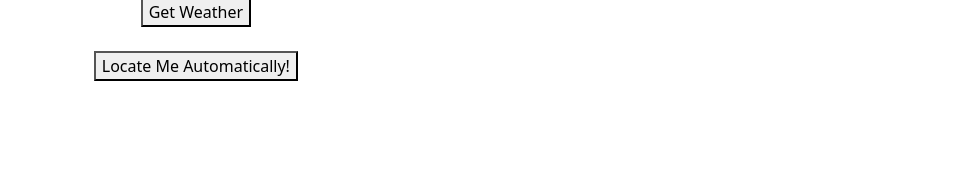
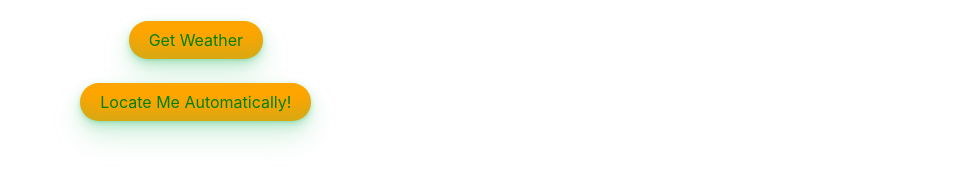
Before and after one commit to Sasha-create/Hackathon_2-weather-app, a plain HTML site: page index.html in a window 1280 px wide. Shown: the part 213-394 px from the top of the page, without its empty margins (228-1185 px from the left). Drawn offline with nearby package versions, Linux system fonts and the light colour scheme.

Commit message:
new button look

```diff
--- a/assets/css/style.css
+++ b/assets/css/style.css
@@ -168,3 +168,51 @@ td {
         display: none;
     }
   }
+
+  .submit-button {
+    background-color: orange;
+  border-radius: 100px;
+  box-shadow: rgba(44, 187, 99, .2) 0 -25px 18px -14px inset,rgba(44, 187, 99, .15) 0 1px 2px,rgba(44, 187, 99, .15) 0 2px 4px,rgba(44, 187, 99, .15) 0 4px 8px,rgba(44, 187, 99, .15) 0 8px 16px,rgba(44, 187, 99, .15) 0 16px 32px;
+  color: green;
+  cursor: pointer;
+  display: inline-block;
+  font-family: CerebriSans-Regular,-apple-system,system-ui,Roboto,sans-serif;
+  padding: 7px 20px;
+  text-align: center;
+  text-decoration: none;
+  transition: all 250ms;
+  border: 0;
+  font-size: 16px;
+  user-select: none;
+  -webkit-user-select: none;
+  touch-action: manipulation;
+  }
+
+.submit-button:hover {
+  box-shadow: rgba(44,187,99,.35) 0 -25px 18px -14px inset,rgba(44,187,99,.25) 0 1px 2px,rgba(44,187,99,.25) 0 2px 4px,rgba(44,187,99,.25) 0 4px 8px,rgba(44,187,99,.25) 0 8px 16px,rgba(44,187,99,.25) 0 16px 32px;
+  transform: scale(1.05) rotate(-1deg);
+}
+
+.locateMe-button {
+    background-color: orange;
+  border-radius: 100px;
+  box-shadow: rgba(44, 187, 99, .2) 0 -25px 18px -14px inset,rgba(44, 187, 99, .15) 0 1px 2px,rgba(44, 187, 99, .15) 0 2px 4px,rgba(44, 187, 99, .15) 0 4px 8px,rgba(44, 187, 99, .15) 0 8px 16px,rgba(44, 187, 99, .15) 0 16px 32px;
+  color: green;
+  cursor: pointer;
+  display: inline-block;
+  font-family: CerebriSans-Regular,-apple-system,system-ui,Roboto,sans-serif;
+  padding: 7px 20px;
+  text-align: center;
+  text-decoration: none;
+  transition: all 250ms;
+  border: 0;
+  font-size: 16px;
+  user-select: none;
+  -webkit-user-select: none;
+  touch-action: manipulation;
+  }
+
+.locateMe-button:hover {
+  box-shadow: rgba(44,187,99,.35) 0 -25px 18px -14px inset,rgba(44,187,99,.25) 0 1px 2px,rgba(44,187,99,.25) 0 2px 4px,rgba(44,187,99,.25) 0 4px 8px,rgba(44,187,99,.25) 0 8px 16px,rgba(44,187,99,.25) 0 16px 32px;
+  transform: scale(1.05) rotate(-1deg);
+}
--- a/index.html
+++ b/index.html
@@ -31,10 +31,10 @@
         <h1>Weather Forecast</h1>
 
         <p>Enter a City:</p>
-        <input type="text" placeholder="London, UK" id="city-input"><br>
-        <button id="submit-button">Get Weather</button>
+        <input type="text" placeholder="London, UK" id="city-input"><br> <br>
+        <button class="submit-button" id="submit-button">Get Weather</button>
         <br><br>
-        <button id="auto-location">Locate Me Automatically!</button>
+        <button id="auto-location" class="locateMe-button" >Locate Me Automatically!</button>
         <div id="spinner" style="display:none;">
             <img src="assets/images/spinner.gif" alt="Loading...">
         </div>
```
